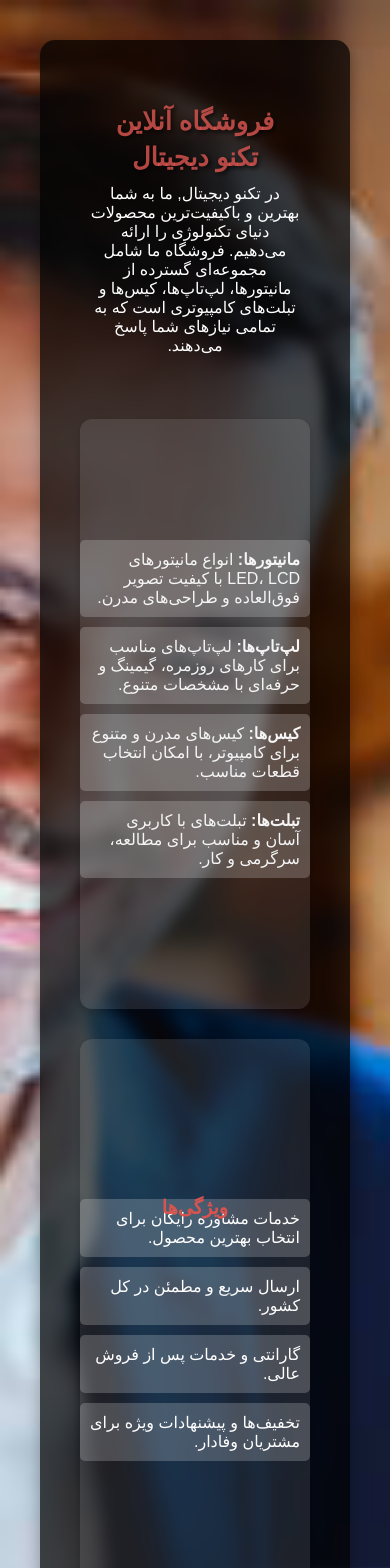
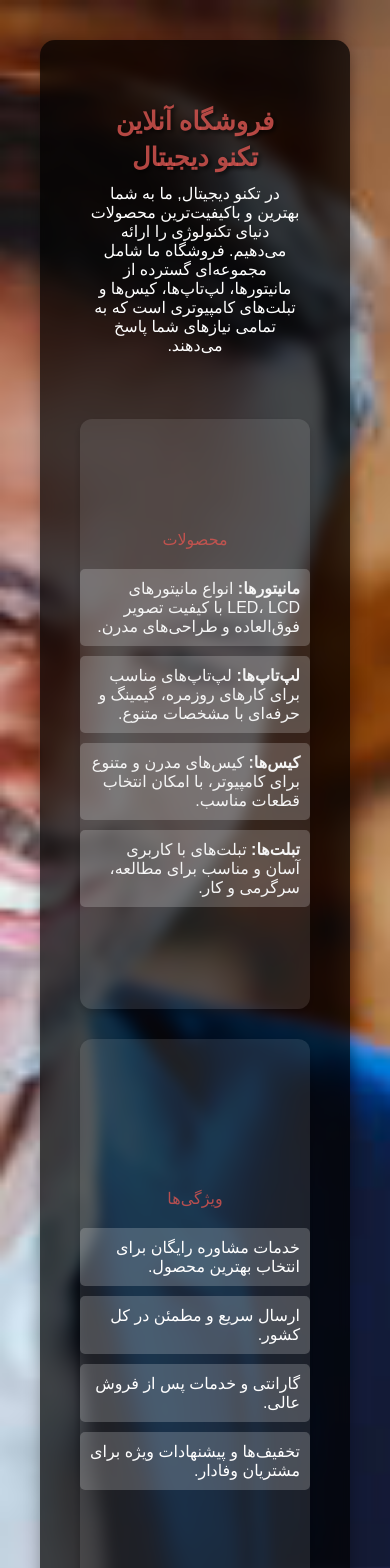
Before and after one commit to asmarigidev-design/teknoshop-store, a React (Create React App) app: page /shop in a window 390 px wide. Shown: the top 1568 px of the page. Built offline with nearby package versions, Linux system fonts and the light colour scheme.

Commit message:
Add built files for deployment

```diff
--- a/public/index.html
+++ b/public/index.html
@@ -3,7 +3,7 @@
   <head>
     <meta charset="utf-8" />
     <link rel="icon" href="%PUBLIC_URL%/favicon.ico" />
-    <meta name="viewport" content="width=device-width, initial-scale=1" />
+    <meta name="viewport" content="width=device-width, initial-scale=1.0">
     <meta name="theme-color" content="#000000" />
     <meta
       name="description"
--- a/src/components/Products/Products.css
+++ b/src/components/Products/Products.css
@@ -5,7 +5,13 @@
   align-items: center; /* اضافه کردن برای مرکز کردن عمودی محتوا */
   gap: 20px; /* فاصله بین آیکون‌ها */
   padding-top: 20px;
-  background: linear-gradient(to right, #f2ad8a, #e3e3e3);}
+  background: linear-gradient(to right, #f2ad8a, #e3e3e3);
+  position: fixed;
+  top: 0;
+  left: 0;
+  width: 100%;
+  z-index: 1000;
+}
 
 .basket-icon {
   font-size: 40px;
--- a/src/components/Shop/Shop.css
+++ b/src/components/Shop/Shop.css
@@ -44,6 +44,14 @@
     justify-content: center; /* مرکز‌گذاری عمودی */
     height: 33vh; /* ارتفاع 100% از ارتفاع صفحه */
 }
+.tit{
+    display: flex; /* استفاده از flexbox */
+    align-items: center; /* مرکز‌گذاری افقی */
+    justify-content: center;
+        color: #d75450d3;
+        padding:20px;
+
+}
 
 .shop-header h1 {
     font-size: 2.8em;
@@ -60,20 +68,18 @@
     box-shadow: 0 4px 8px rgba(0, 0, 0, 0.2);
     transition: transform 0.3s; /* انیمیشن جابجایی */
   }
-
+  .shop-experience {
+    flex-direction: column; /* چیدمان عمودی */
+    align-items: center; /* مرکز‌گذاری افقی */
+    justify-content: center; /* مرکز‌گذاری عمودی */
+  }
   .shop-info:hover,
   .shop-features:hover,
   .shop-experience:hover {
     transform: translateY(-5px); /* حرکت به سمت بالا هنگام هاور */
   }
 
-  .shop-info h2,
-  .shop-features h2,
-  .shop-experience h2 {
-    color: #d9534f;
-    font-size: 1.8em;
-    padding-bottom: 15%;
-  }
+
 
   ul {
     list-style: none; /* حذف علامت لیست */
@@ -104,21 +110,11 @@
 
 /* Media Queries برای صفحه‌های کوچک‌تر */
 @media (max-width: 868px) {
-    .shop-info h2,
-    .shop-features h2,
-    .shop-experience h2 {
-        padding-bottom: 30%; /* کاهش فاصله پایین */
-    }
+
 }
 
 @media (max-width: 500px) {
-    .shop-info h2,
-    .shop-features h2,
-    .shop-experience h2 {
-        font-size: 1.4em; /* کاهش بیشتر برای موبایل */
-        padding-bottom: 50%; /* کاهش فاصله پایین */
 
-    }
 }
 @media (max-width: 500px) {
   .shop-header h1 {
@@ -129,13 +125,7 @@
     overflow-wrap: break-word; /* شکستن متن در صورت نیاز */
   }
 
-  .shop-features h2,
-  .shop-experience h2 {
-    font-size: 1.2em;
-    padding-bottom: 20px; /* مقدار منطقی‌تر برای فاصله پایین */
-    text-align: center;
-    overflow-wrap: break-word;
-  }
+
   .shop-header {
     padding: 10px;
   }
@@ -156,14 +146,4 @@
     overflow-wrap: break-word;
   }
 
-  .shop-info h2,
-  .shop-features h2,
-  .shop-experience h2 {
-    font-size: 1.2em;
-    padding-bottom: 20px;
-    overflow-wrap: break-word;
-    padding-bottom: 90%; /* کاهش فاصله پایین */
-
-  }
-
 }
--- a/src/components/Shop/Shop.js
+++ b/src/components/Shop/Shop.js
@@ -29,6 +29,8 @@ const Shop = () => {
         {/* بخش معرفی محصولات | Product categories section */}
         <section className="shop-info">
           <ul>
+               <div className="tit">محصولات</div>
+
             <li>
               <Link to="/desktop">
                 <strong>مانیتورها:</strong> انواع مانیتورهای LED، LCD با کیفیت تصویر فوق‌العاده و طراحی‌های مدرن.
@@ -54,8 +56,8 @@ const Shop = () => {
 
         {/* بخش ویژگی‌های فروشگاه | Shop features section */}
         <section className="shop-features">
-          <h2>ویژگی‌ها</h2>
           <ul>
+             <div className="tit">ویژگی‌ها</div>
             <li>خدمات مشاوره رایگان برای انتخاب بهترین محصول.</li>
             <li>ارسال سریع و مطمئن در کل کشور.</li>
             <li>گارانتی و خدمات پس از فروش عالی.</li>
@@ -65,7 +67,7 @@ const Shop = () => {
 
         {/* بخش تجربه خرید | Shopping experience section */}
         <section className="shop-experience">
-          <h2>خریدی مطمئن</h2>
+             <div className="tit">ویژگی‌ها</div>
           <p>
             ما در تکنو دیجیتال, به شما تجربه خریدی مطمئن و لذت‌بخش را ارائه می‌دهیم.
             تمامی محصولات ما با ضمانت کیفیت ارائه می‌شوند و تیم پشتیبانی ما آماده پاسخگویی به سوالات و مشکلات شماست.
--- a/src/components/features/Features.css
+++ b/src/components/features/Features.css
@@ -94,8 +94,8 @@ h2 {
 #line {
     position: absolute;
     left: 0;
-    bottom: -15px;
-    height: 10px;
+    bottom: -25px;
+    height: 8px;
     width: 150px;
     border: 5px solid rgb(0, 102, 255);
     pointer-events: none;
@@ -156,21 +156,19 @@ h2 {
 }
 
 @media (max-width: 768px) {
-    #line {
-display:block;
-}
+
     .text h1 {
         gap: 25px; /* فاصله کمتر برای صفحات کوچک‌تر */
     }
     #line {
-display:none;
-}
+  bottom: -25px;
+    height: 3px;
+    width: 150px;
+    border: 4px solid rgb(0, 102, 255); }
 }
 
 @media (max-width: 500px) {
-    #line {
-display:none;
-}
+
     .text h1 {
         gap: 3px; /* فاصله کمتر برای موبایل */
         font-size: 1.5em;
@@ -187,11 +185,12 @@ display:none;
 
 }
 #line {
-display:none;
+  bottom: -25px;
+    height: 5px;
+    width: 150px;
+    border: 3px solid rgb(0, 102, 255); }
 }
-}
-@media (min-width: 250px) and (max-width: 350px) {
-.text h1 {
+@media (max-width: 480px) {.text h1 {
 gap: 1px;
 font-size: 1.5em;
 
@@ -206,6 +205,9 @@ word-break: break-word;
 
 }
 #line {
-display:none;
+  bottom: -25px;
+    height: 3px;
+    width: 150px;
+    border: 3px solid rgb(0, 102, 255);
 }
      }
--- a/src/components/features/Features.js
+++ b/src/components/features/Features.js
@@ -1,4 +1,3 @@
-// ایمپورت کتابخانه‌ها و فایل‌های مورد نیاز | Import required libraries and files
 import React, { useEffect, useState } from 'react';
 import './Features.css';
 import logo from './ttt.jpg';
@@ -7,28 +6,28 @@ import logooo from './c.webp';
 import logoooo from './lll.png';
 import AOS from 'aos';
 import 'aos/dist/aos.css';
-import { useNavigate } from 'react-router-dom'; // استفاده از useNavigate برای مسیریابی | Use useNavigate for navigation
+import { useNavigate } from 'react-router-dom';
 
-// تعریف کامپوننت Features | Define Features component
 const Features = () => {
-  const [buttonLink, setButtonLink] = useState('#'); // لینک پیش‌فرض دکمه | Default button link
-  const navigate = useNavigate(); // استفاده از useNavigate | Use useNavigate
+  const [buttonLink, setButtonLink] = useState('#');
+  const navigate = useNavigate();
 
-  // مقداردهی اولیه AOS برای انیمیشن‌ها | Initialize AOS for animations
   useEffect(() => {
     AOS.init({ duration: 1000 });
   }, []);
 
-  // تنظیم رفتار hover و کلیک روی spanها | Setup hover and click behavior on spans
   useEffect(() => {
     const bg = document.querySelector('.bg');
     const span = document.querySelectorAll('.text span');
     const text = document.querySelector('.text');
     const line = document.querySelector('#line');
 
+    const isMobile = window.innerWidth <= 768;
+
     span.forEach(item => {
-      // هندل کردن hover روی span | Handle hover on span
-      item.addEventListener('mouseover', e => {
+      let clickCount = 0;
+
+      const showHoverEffect = () => {
         const id = item.getAttribute('data-id');
         const bgEl = bg.querySelector(`.id-${id}`);
 
@@ -43,10 +42,9 @@ const Features = () => {
 
         line.style.width = card.width + 'px';
         line.style.left = card.left - cardText.left + "px";
-      });
+      };
 
-      // هندل کردن کلیک روی span برای تعیین مسیر | Handle click on span to set route
-      item.addEventListener('click', () => {
+      const handleNavigation = () => {
         const deviceType = item.textContent.trim();
         switch (deviceType) {
           case 'تبلت':
@@ -64,22 +62,35 @@ const Features = () => {
           default:
             setButtonLink('#');
         }
-      });
+      };
+
+      if (isMobile) {
+        item.addEventListener('click', () => {
+          clickCount++;
+
+          if (clickCount === 1) {
+            showHoverEffect();
+            setTimeout(() => clickCount = 0, 600); // ریست بعد از 600ms
+          } else if (clickCount === 2) {
+            handleNavigation();
+            clickCount = 0;
+          }
+        });
+      } else {
+        item.addEventListener('mouseover', showHoverEffect);
+        item.addEventListener('click', handleNavigation);
+      }
     });
   }, []);
 
-  // هندل کردن کلیک روی دکمه برای مسیریابی | Handle button click for navigation
   const handleButtonClick = (e) => {
     e.preventDefault();
-    navigate(buttonLink); // استفاده از navigate برای رفتن به مسیر | Use navigate to go to route
+    navigate(buttonLink);
   };
 
-  // خروجی کامپوننت | Component return
   return (
     <section id='features'>
       <div className="container">
-
-        {/* نمایش تصاویر پس‌زمینه بر اساس انتخاب | Background images based on selection */}
         <div className="bg">
           <img src={logo} alt='' className="id-1" />
           <img src={logoo} alt='' className="id-2" />
@@ -87,14 +98,12 @@ const Features = () => {
           <img src={logoooo} alt='' className="id-4" />
         </div>
 
-        {/* عنوان فروشگاه | Shop title */}
         <div className='shopname'>
           <a href='/shop'>
             <h2>فروشگاه تکنو دیجیتال </h2>
           </a>
         </div>
 
-        {/* منوی انتخاب دستگاه‌ها | Device selection menu */}
         <div className="text">
           <h1>
             <span data-id="1" onClick={handleButtonClick}>تبلت </span>
@@ -109,5 +118,4 @@ const Features = () => {
   );
 };
 
-// خروجی کامپوننت | Export component
 export default Features;
```
